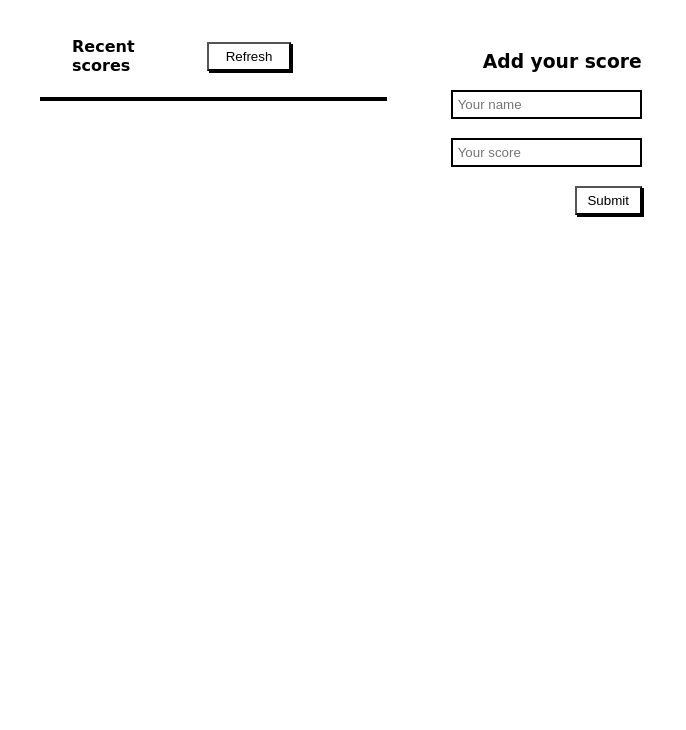
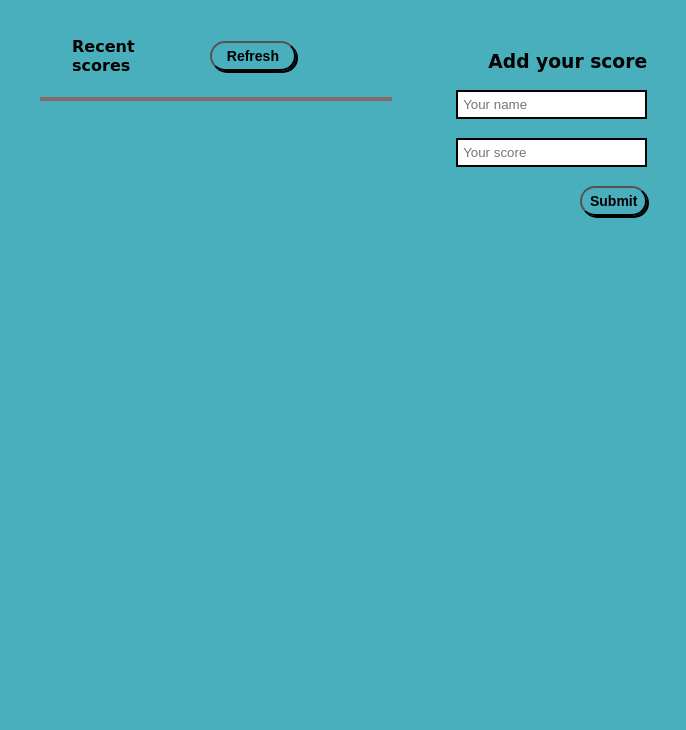
Before and after one commit to Have-Samuel/leAderBoard, a website built with webpack: page src/index.html in a window 1280 px wide. Shown: the part 70-800 px from the top of the page, without its empty margins (0-686 px from the left). Built offline with nearby package versions, Linux system fonts and the light colour scheme; no server answers.

Commit message:
Styling the the app

```diff
--- a/src/style.css
+++ b/src/style.css
@@ -1,5 +1,6 @@
 body {
   font-family: cursive;
+  background: #4aafbd;
 }
 
 h1 {
@@ -27,6 +28,9 @@ h1 {
   box-shadow: 2px 2px #000;
   padding: 0.3rem;
   margin-right: 4rem;
+  border-radius: 1rem;
+  font-size: 14px;
+  font-weight: 800;
 }
 
 .baseButton {
@@ -34,6 +38,9 @@ h1 {
   background: none;
   box-shadow: 2px 2px #000;
   padding: 0.3rem;
+  font-weight: 800;
+  font-size: 14px;
+  border-radius: 1rem;
 }
 
 .baseButton:hover {
@@ -44,16 +51,20 @@ h1 {
   list-style: none;
   margin: 0;
   padding: 0;
-  border: 2px solid #000;
+  border: 2px solid rgb(133, 108, 108);
+  overflow-y: auto;
+  max-height: 20rem;
 }
 
 #scoreList li {
-  background-color: #ddd;
+  background-color: rgb(138, 126, 126);
   padding: 3px;
+  color: #eee;
 }
 
 #scoreList li:nth-child(odd) {
-  background-color: #fff;
+  background-color: #493e3e;
+  color: #eee;
 }
 
 #addScore {
@@ -67,4 +78,5 @@ h1 {
   box-sizing: border-box;
   padding: 5px;
   border: 2px solid #000;
+  color: rgb(20, 3, 3);
 }
```
